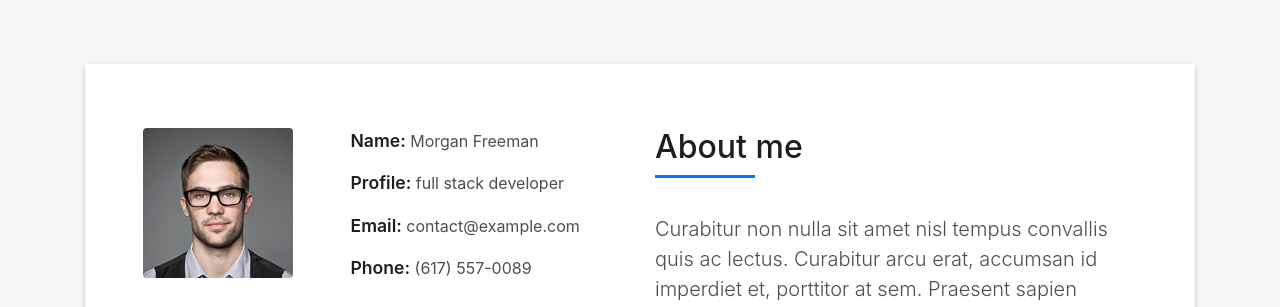
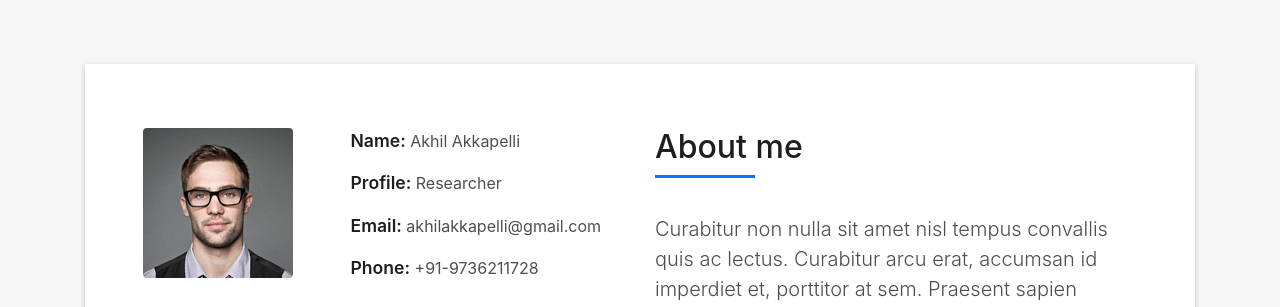
Before and after one commit to AkhilAkkapelli/AkhilAkkapelli.github.io, a plain HTML site: page index.html in a window 1280 px wide. Shown: the part 800-1107 px from the top of the page. Drawn offline with Linux system fonts and the light colour scheme; files whose address does not match are found by name.

Commit message:
Update index.html

```diff
--- a/index.html
+++ b/index.html
@@ -101,10 +101,10 @@
                   </div>
                   <div class="col-sm-6 col-md-7">
                     <div class="about-info">
-                      <p><span class="title-s">Name: </span> <span>Morgan Freeman</span></p>
-                      <p><span class="title-s">Profile: </span> <span>full stack developer</span></p>
-                      <p><span class="title-s">Email: </span> <span>contact@example.com</span></p>
-                      <p><span class="title-s">Phone: </span> <span>(617) 557-0089</span></p>
+                      <p><span class="title-s">Name: </span> <span>Akhil Akkapelli</span></p>
+                      <p><span class="title-s">Profile: </span> <span>Researcher</span></p>
+                      <p><span class="title-s">Email: </span> <span>akhilakkapelli@gmail.com</span></p>
+                      <p><span class="title-s">Phone: </span> <span>+91-9736211728</span></p>
                     </div>
                   </div>
                 </div>
```
